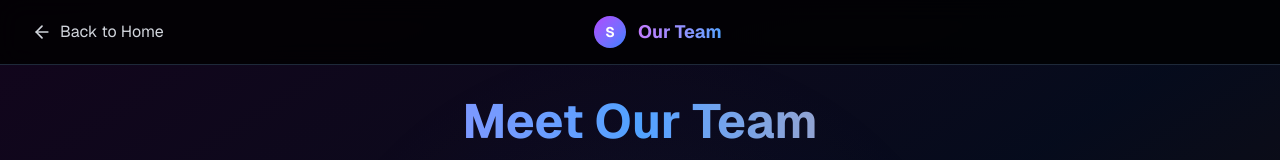
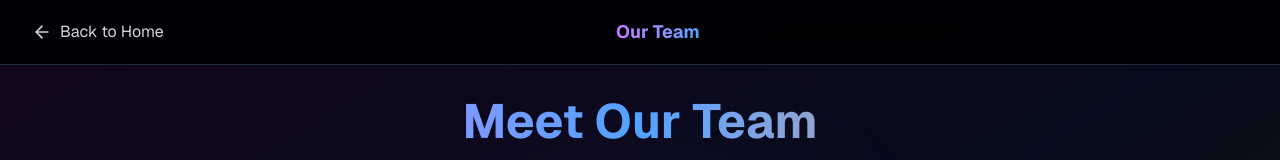
Before and after one commit to Shivrajambhore01/Schologamma-Website_TechSpot, a Next.js app: page /team in a window 1280 px wide. Shown: the top 160 px of the page. Built offline with nearby package versions, Linux system fonts and the light colour scheme.

Commit message:
Remove circular avatar from team section
Removed the circular avatar from the team section.

```diff
--- a/app/team/page.tsx
+++ b/app/team/page.tsx
@@ -997,9 +997,6 @@ export default function TeamPage() {
             </div>
 
             <div className="flex items-center space-x-3">
-              <div className="w-8 h-8 bg-gradient-to-br from-purple-500 to-blue-500 rounded-full flex items-center justify-center">
-                <span className="text-white font-bold text-sm">S</span>
-              </div>
               <span className="text-lg font-bold bg-gradient-to-r from-purple-400 to-blue-400 bg-clip-text text-transparent">
                 Our Team
               </span>
```
